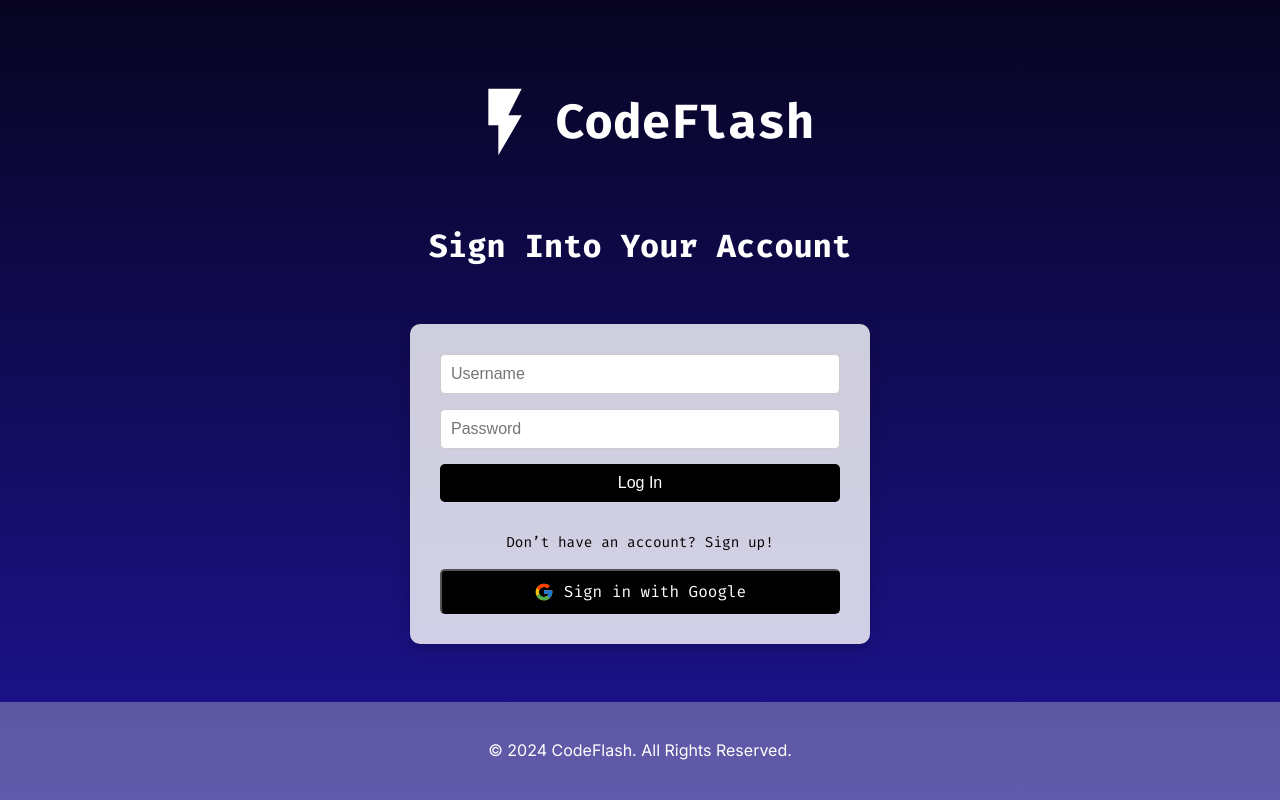
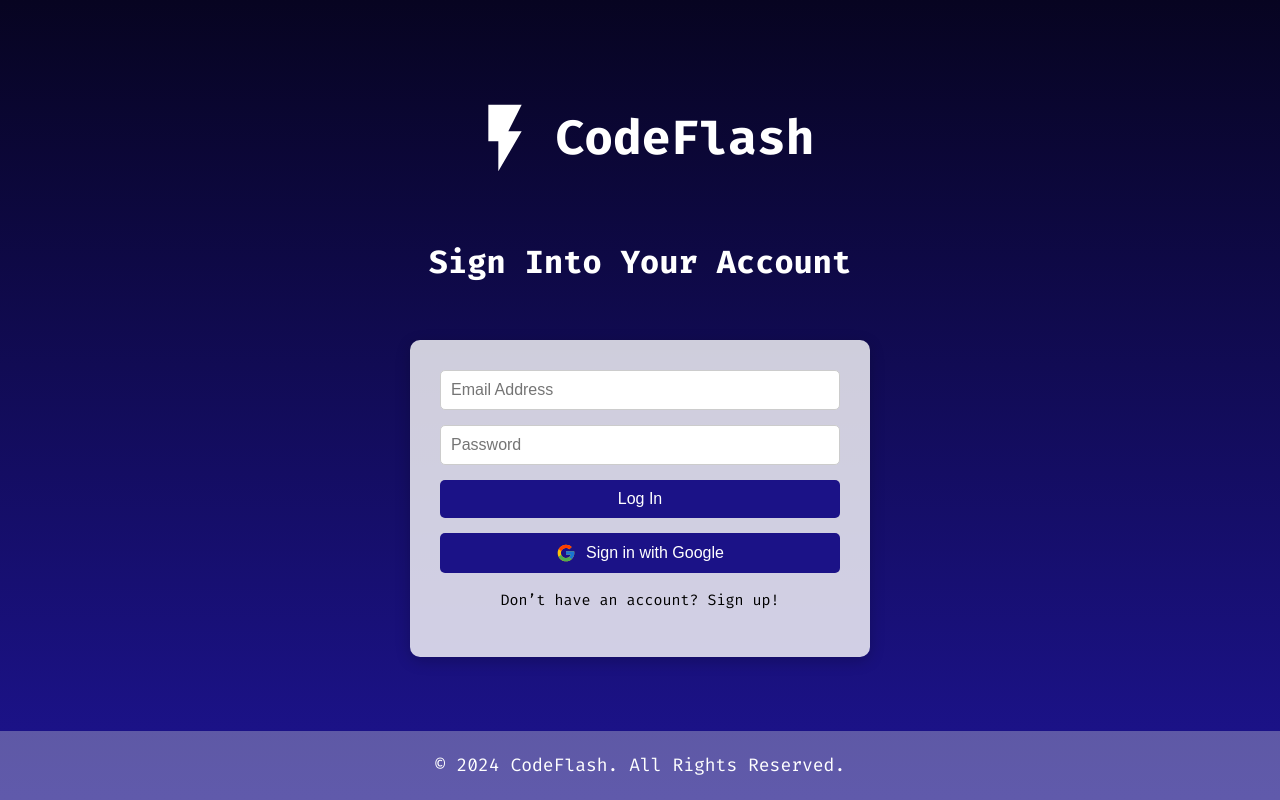
Before and after one commit to synakhanna/ai-flashcards, a Next.js app: page /SignIn in a window 1280 px wide. Built offline with nearby package versions, Linux system fonts and the light colour scheme.

Commit message:
sign in changes

```diff
--- a/app/SignIn/page.js
+++ b/app/SignIn/page.js
@@ -17,8 +17,8 @@
           <div className={styles.formContainer}>
             <form className={styles.form}>
               <input
-                type="text"
-                placeholder="Username"
+                type="email"
+                placeholder="Email Address"
                 className={styles.input}
                 required
               />
@@ -31,13 +31,13 @@
               <button type="submit" className={styles.submitButton}>
                 Log In
               </button>
-              <p className={styles.signUpText}>
-              <a href="/SignUp">Don’t have an account? Sign up!</a>
-              </p>
               <button type="button" className={styles.googleButton}>
                 <FcGoogle className={styles.googleIcon} size={20} />
                 Sign in with Google
               </button>
+              <p className={styles.signUpText}>
+              <a href="/SignUp">Don’t have an account? Sign up!</a>
+              </p>
             </form>
           </div>
         </div>
--- a/app/SignIn/signin.module.css
+++ b/app/SignIn/signin.module.css
@@ -77,7 +77,7 @@
 
 .submitButton {
   padding: 10px;
-  background-color: #000000;
+  background-color: #1B1287;
   color: white;
   border: none;
   border-radius: 5px;
@@ -87,13 +87,12 @@
 }
 
 .submitButton:hover {
-  background-color: #333;
+  background-color: rgb(71, 148, 237);
 }
 
 .signUpText {
-  font-size: 0.9rem;
+  font-size: 15px;
   color: black;
-  margin-bottom: 15px;
 }
 
 .googleButton {
@@ -101,12 +100,16 @@
   align-items: center;
   justify-content: center;
   padding: 10px;
-  background-color: #000000;
+  background-color: #1B1287;
   color: white;
+  border: none;
   border-radius: 5px;
   font-size: 1rem;
   cursor: pointer;
-  font-family: 'Fira Code', monospace;
+}
+
+.googleButton:hover {
+  background-color: rgb(71, 148, 237);
 }
 
 .googleIcon {
@@ -117,11 +120,14 @@
   background-color: rgba(255, 255, 255, 0.3);
   padding: 20px;
   text-align: center;
-  width: auto;
+}
+
+.footer p {
+  margin: 0;
   color: white;
   font-size: 18px;
   font-weight: normal;
-  margin-top: auto;
+  font-family: 'Fira Code', monospace;
 }
 
 @media (max-width: 600px) {
```
